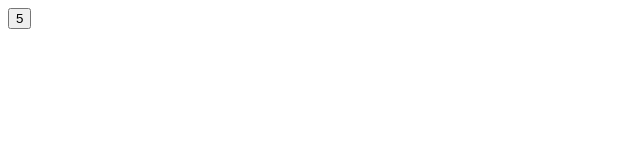
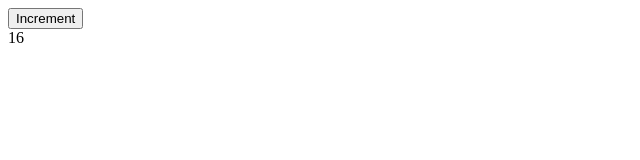
Before and after one commit to sxhinzvc/reactjs-playground, a React app: page / in a window 1280 px wide. Shown: the top 160 px of the page, without its empty margins (0-640 px from the left). Built offline with nearby package versions, Linux system fonts and the light colour scheme.

Commit message:
use props to pass down data to child component. remove FormContainer. add CounterDisplay.

```diff
--- a/src/components/App.tsx
+++ b/src/components/App.tsx
@@ -1,13 +1,16 @@
 import * as React from "react";
 import * as ReactDOM from "react-dom";
 import Button from "./Button";
-import FormContainer from "./FormContainer";
+import CounterDisplay from "./CounterDisplay";
 
 export default function App() {
+  const [counter, setCounter] = React.useState(16);
+  const incrementCounter = () => setCounter(counter+1);
+
   return (
     <div>
-      <Button/>
-      <FormContainer/>
+      <Button handle={incrementCounter}/>
+      <CounterDisplay value={counter}/>
     </div>
   );
 }
--- a/src/components/Button.tsx
+++ b/src/components/Button.tsx
@@ -1,9 +1,6 @@
 import * as React from "react";
 import * as ReactDOM from "react-dom";
 
-export default function Button() {
-  const [counter, setCounter] = React.useState(5);
-  const handleClick = () => setCounter(counter*2)
-
-  return <button onClick={handleClick}>{counter}</button>;
+export default function Button(props) {
+  return <button onClick={props.handle}>Increment</button>;
 }
--- /dev/null
+++ b/src/components/CounterDisplay.tsx
@@ -0,0 +1,8 @@
+import * as React from "react";
+
+export default class CounterDisplay extends React.Component {
+
+  render() {
+    return <div>{this.props.value}</div>
+  }
+}
--- a/src/components/FormContainer.tsx
+++ /dev/null
@@ -1,19 +0,0 @@
-import * as React from "react";
-
-export default class FormContainer extends React.Component {
-
-  constructor() {
-    super();
-    this.state = {
-      title: "",
-    }
-  }
-
-  render() {
-    return (
-      <form id="article-form">
-      </form>
-    );
-  }
-
-}
```
